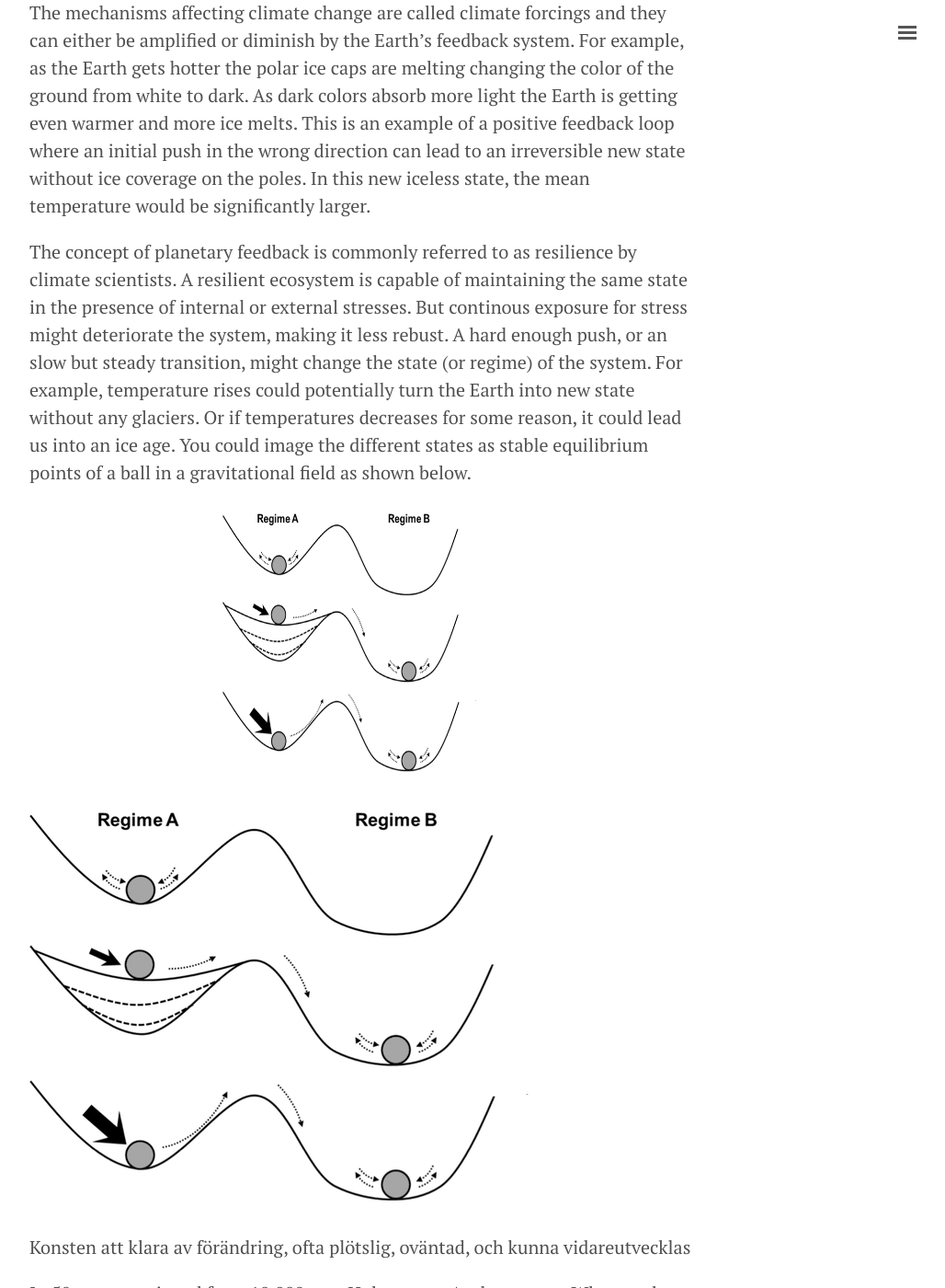
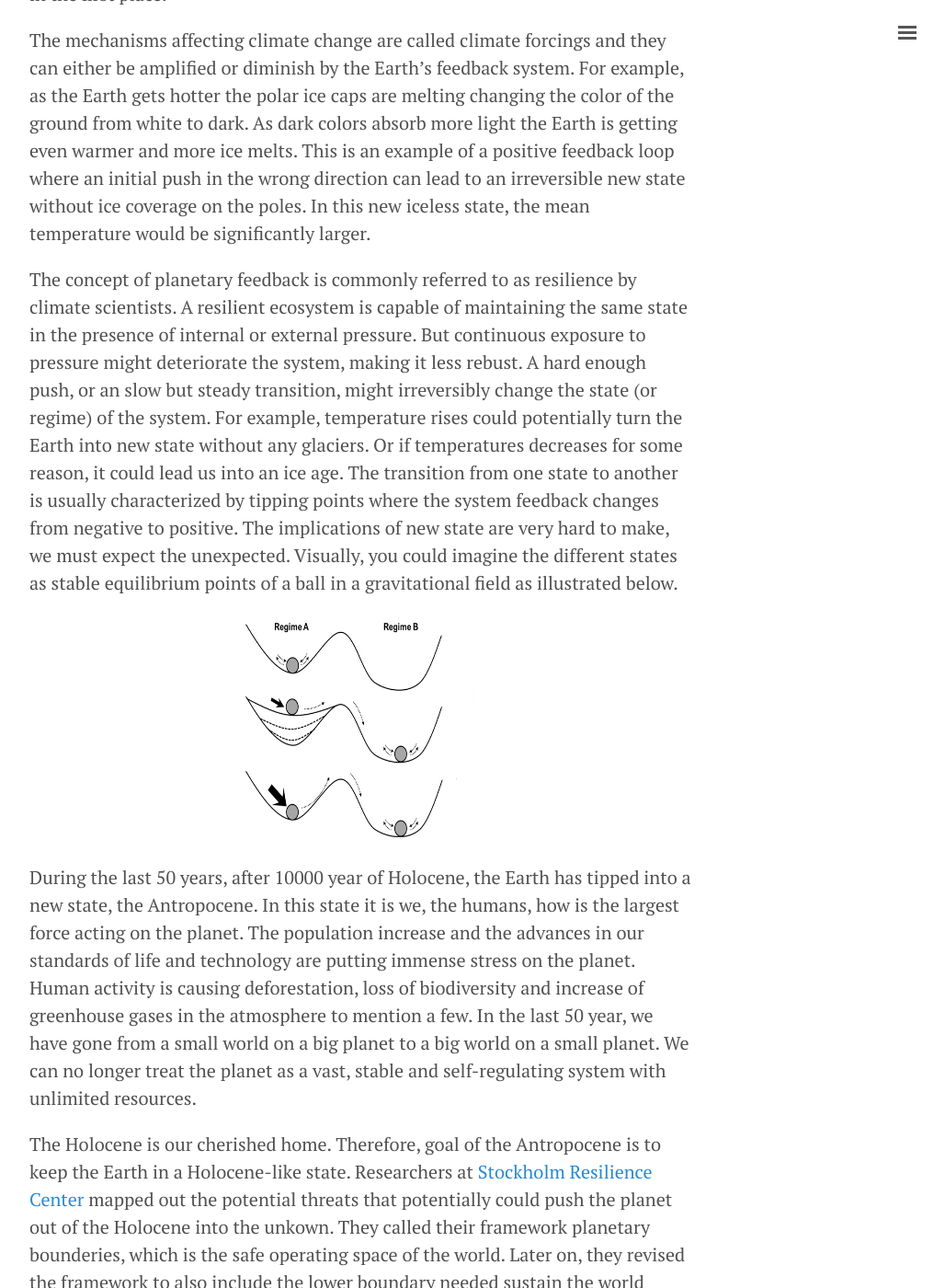
Before and after one commit to sebaheg/sebaheg.github.io, a Jekyll site: the page built from _posts/2017-09-17-Climate-Change.md, in a window 1280 px wide and 1400 px high, scrolled down 1242 px. Shown: the whole window at 92% size, without its empty margins (248-1276 px from the left). Built offline with Jekyll 4.4.1, drawn with Linux system fonts in a browser that asks for light colours; some of the changed text lies outside the part shown.

Commit message:
Update post.

```diff
--- a/_posts/2017-09-17-Climate-Change.md
+++ b/_posts/2017-09-17-Climate-Change.md
@@ -5,34 +5,43 @@
 
 In a previous blog [post]({{ site.baseurl }}{% post_url 2017-09-16-Existential-Risk %}), I wrote about existential risks on different time scales. One existential risk I have been especially interested in for the last 5 year is climate change. Just as artificial general intelligence (AGI), climate change is an urgent existential risk and needs to be dealt with during this century. However, in contrast to the development of AGI, we know to a high degree of certainty what is causing climate change and what we must do to limit its impact and avoid devastating consequences. But still, we ignorantly take life as we know it for granted and our politicians are reluctant to act at the required pace postulated by climate scientists to keep Earth in a safe operating space. Both of which are mind-boggling to me. In this blog post I will review what is causing climate change and what its potential consequences are.
 
-Ever since the formation of the Earth, its climate has been changing dynamically due to factors such as biotic processes, variations in solar radiation received by the Earth, plate tectonics and volcanic eruptions, changes in albedo and greenhouse gas concentrations.   In fact, the miraculously stable state we are used to, called the Holocene, has only been present for the last 10000 years or so. To get here, it as been a bumpy ride as illustrated below.
+Ever since the formation of the Earth, its climate has been changing dynamically due to factors such as biotic processes, variations in solar radiation received by the Earth, plate tectonics and volcanic eruptions, changes in albedo and greenhouse gas concentrations. In fact, the miraculously stable state we are used to, called the Holocene, has only been present for the last 10000 years or so. To get here, it as been a bumpy ride as illustrated below.
 
 ![Climate Change](/images/climate-change.jpg)
 
-When I look at this figure, I get amazed how lucky we as humans have been for the going into the Holocene. It is our Garden of Eden, the only place we know of that can sustain widespread modern life on Earth. It is also, most probably, the one reason that allowed us to become farmers in the first place.
+The data comes from Greenland ice cor When I look at this figure, I get amazed how lucky we humans have been for the going into the Holocene. It is our Garden of Eden, the only place we know of that can sustain widespread modern life on Earth. It is also, most probably, the one reason that allowed us to become farmers in the first place.
 
 The mechanisms affecting climate change are called climate forcings and they can either be amplified or diminish by the Earth's feedback system. For example, as the Earth gets hotter the polar ice caps are melting changing the color of the ground from white to dark. As dark colors absorb more light the Earth is getting even warmer and more ice melts. This is an example of a positive feedback loop where an initial push in the wrong direction can lead to an irreversible new state without ice coverage on the poles. In this new iceless state, the mean temperature would be significantly larger.
 
-The concept of planetary feedback is commonly referred to as resilience by climate scientists. A resilient ecosystem is capable of maintaining the same state in the presence of internal or external stresses. But continous exposure for stress might deteriorate the system, making it less rebust. A hard enough push, or an slow but steady transition, might change the state (or regime) of the system. For example, temperature rises could potentially turn the Earth into new state without any glaciers. Or if temperatures decreases for some reason, it could lead us into an ice age. You could image the different states as stable equilibrium points of a ball in a gravitational field as shown below.
+The concept of planetary feedback is commonly referred to as resilience by climate scientists. A resilient ecosystem is capable of maintaining the same state in the presence of internal or external pressure. But continuous exposure to pressure might deteriorate the system, making it less rebust. A hard enough push, or an slow but steady transition, might irreversibly change the state (or regime) of the system. For example, temperature rises could potentially turn the Earth into new state without any glaciers. Or if temperatures decreases for some reason, it could lead us into an ice age. The transition from one state to another is usually characterized by tipping points where the system feedback changes from negative to positive. The implications of new state are very hard to make, we must expect the unexpected. Visually, you could imagine the different states as stable equilibrium points of a ball in a gravitational field as illustrated below.
 
 <p align="center">
-  <img width="300" height="300" src="/images/tipping-points.png">
+  <img width="250" height="250" src="/images/tipping-points.png">
 </p>
 
-![Tipping Points](/images/tipping-points.png)
+During the last 50 years, after 10000 year of Holocene, the Earth has tipped into a new state, the Antropocene. In this state it is we, the humans, how is the largest force acting on the planet. The population increase and the advances in our standards of life and technology are putting immense stress on the planet. Human activity is causing deforestation, loss of biodiversity and increase of greenhouse gases in the atmosphere to mention a few. In the last 50 year, we have gone from a small world on a big planet to a big world on a small planet. We can no longer treat the planet as a vast, stable and self-regulating system with unlimited resources.
+
+The Holocene is our cherished home. Therefore, goal of the Antropocene is to keep the Earth in a Holocene-like state. Researchers at [Stockholm Resilience Center](http://www.stockholmresilience.org/) mapped out the potential threats that potentially could push the planet out of the Holocene into the unkown. They called their framework planetary bounderies, which is the safe operating space of the world. Later on, they revised the framework to also include the lower boundary needed sustain the world population and fulfill the [sustainable development goals](https://sustainabledevelopment.un.org/sdgs) (SDG) by the UN. This trade-off resulted in a doughnut-shape just and safe operating space for humanity shown below.
+
+<p align="center">
+  <img width="300" height="300" src="/images/operating-space.jpeg">
+</p>
 
 
-Konsten att
-klara av förändring,
-ofta plötslig, oväntad, och kunna
-vidareutvecklas
+The antropogenic climate change is called global warming. The planet is heating at a rate unprecedented in all of recoded history. Today this is clearer than every before, see this great [visualization](https://www.youtube.com/watch?v=K4Ra2HR27pQ) for example. We have been aware of this for a long time.
 
-In 50 years we tipped from 10,000 year Holocene to Anthropocene
-What we do next 50 years will determine next 10,000 year
+Great accelearation
+
+The link between greenhouse gases and increase in mean temperature is clear.
+
+<p align="center">
+  <img width="250" height="250" src="/images/tipping-points.png">
+</p>
+
+we began spitting out carbon dioxide into the atmosphere. This caused antropogenic climate change, known as global warmning. Joseph fourier was the first to predict this in blablablabla...
 
 safe and just operating space for humanity
-
-With advances in our standards of life and technology, we began spitting out carbon dioxide into the atmosphere. This caused antropogenic climate change, known as global warmning. Joseph fourier was the first to predict this in blablablabla...
+And it points towards a future that can provide for every person’s needs while safeguarding the living world on which we all depend. And it points towards a future that can provide for every person’s needs while safeguarding the living world on which we all depend.
 
 https://www.newscientist.com/article/dn9912-timeline-climate-change/
 
```
